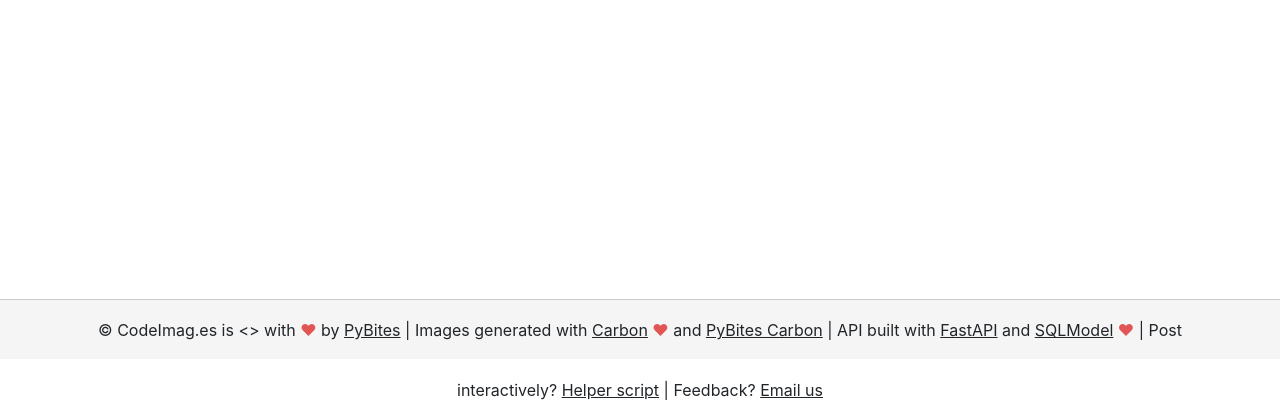
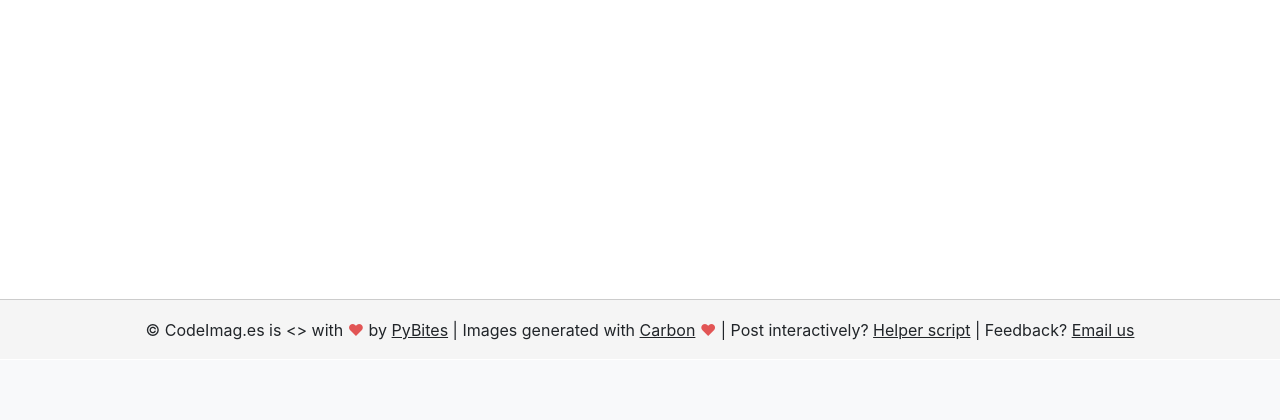
Before and after one commit to bbelderbos/codeimag.es, a FastAPI app: page / in a window 1280 px wide. Shown: the part 441-861 px from the top of the page. After the commit the page ends 781 px from the top, so only its background shows below. Run offline with FastAPI, Linux system fonts and the light colour scheme; some libraries are stand-ins or nearby versions.

Commit message:
too much in footer, remove links

```diff
--- a/templates/tips.html
+++ b/templates/tips.html
@@ -108,8 +108,7 @@
     <footer class="footer">
       <div class="container">
         <p>&copy; CodeImag.es is &lt;&gt; with <span style="color: #e25555;">&hearts;</span> by <a href="https://pybit.es/" target="_blank">PyBites</a>
-        | Images generated with <a href="https://carbon.now.sh/" target="_blank">Carbon</a> <span style="color: #e25555;">&hearts;</span> and <a href="https://github.com/PyBites-Open-Source/pybites-carbon" target="_blank">PyBites Carbon</a>
-        | API built with <a href="https://fastapi.tiangolo.com/" target="_blank">FastAPI</a> and <a href="https://sqlmodel.tiangolo.com/" target="_blank">SQLModel</a> <span style="color: #e25555;">&hearts;</span>
+        | Images generated with <a href="https://carbon.now.sh/" target="_blank">Carbon</a> <span style="color: #e25555;">&hearts;</span>
         | Post interactively? <a href="https://gist.github.com/bbelderbos/27717eef2dcb56d1fb519798df33193c" target="_blank">Helper script</a>
         | Feedback? <a href="mailto:support@pybit.es?subject=Please%20help">Email us</a>
       </div>
```
